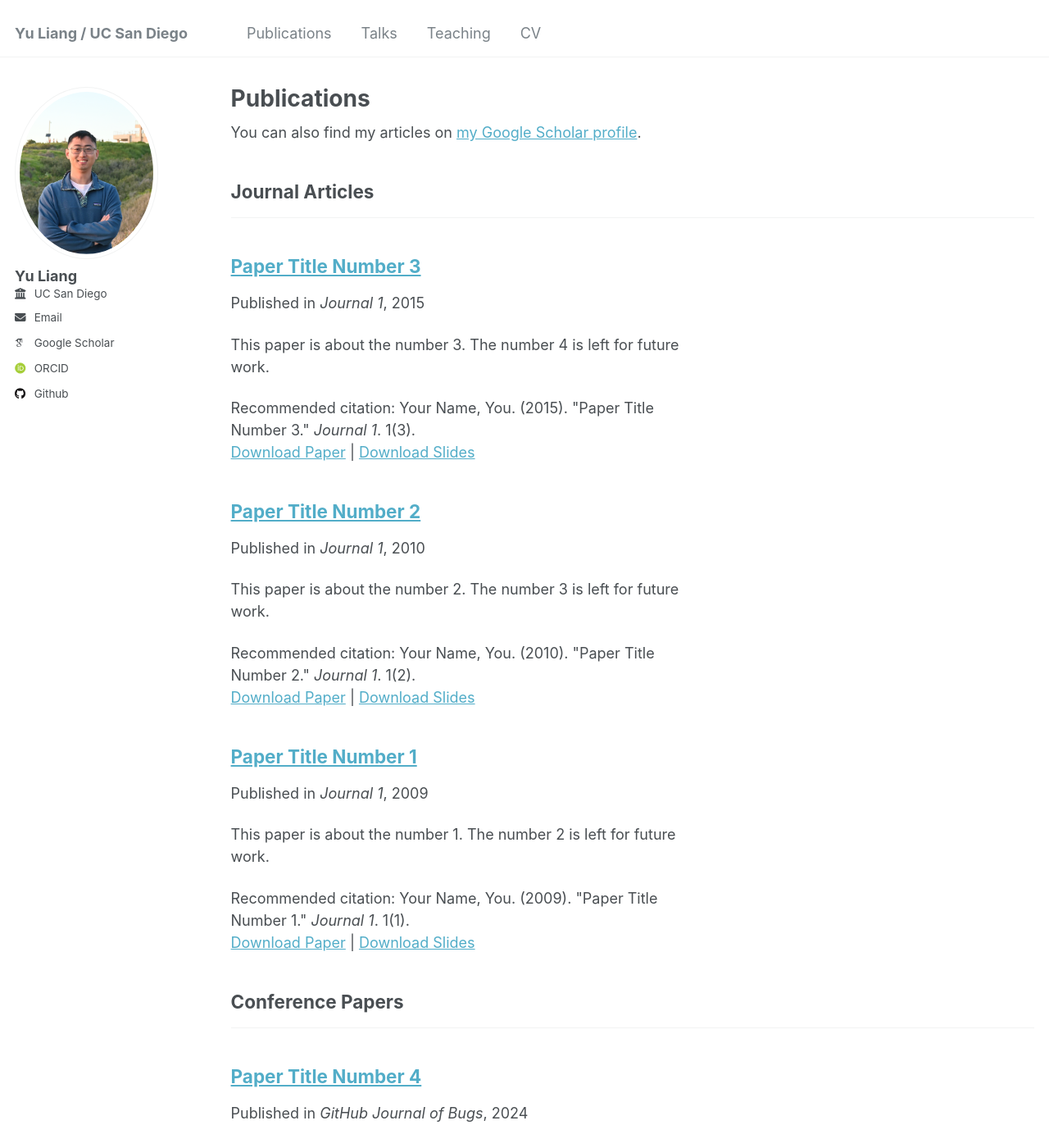
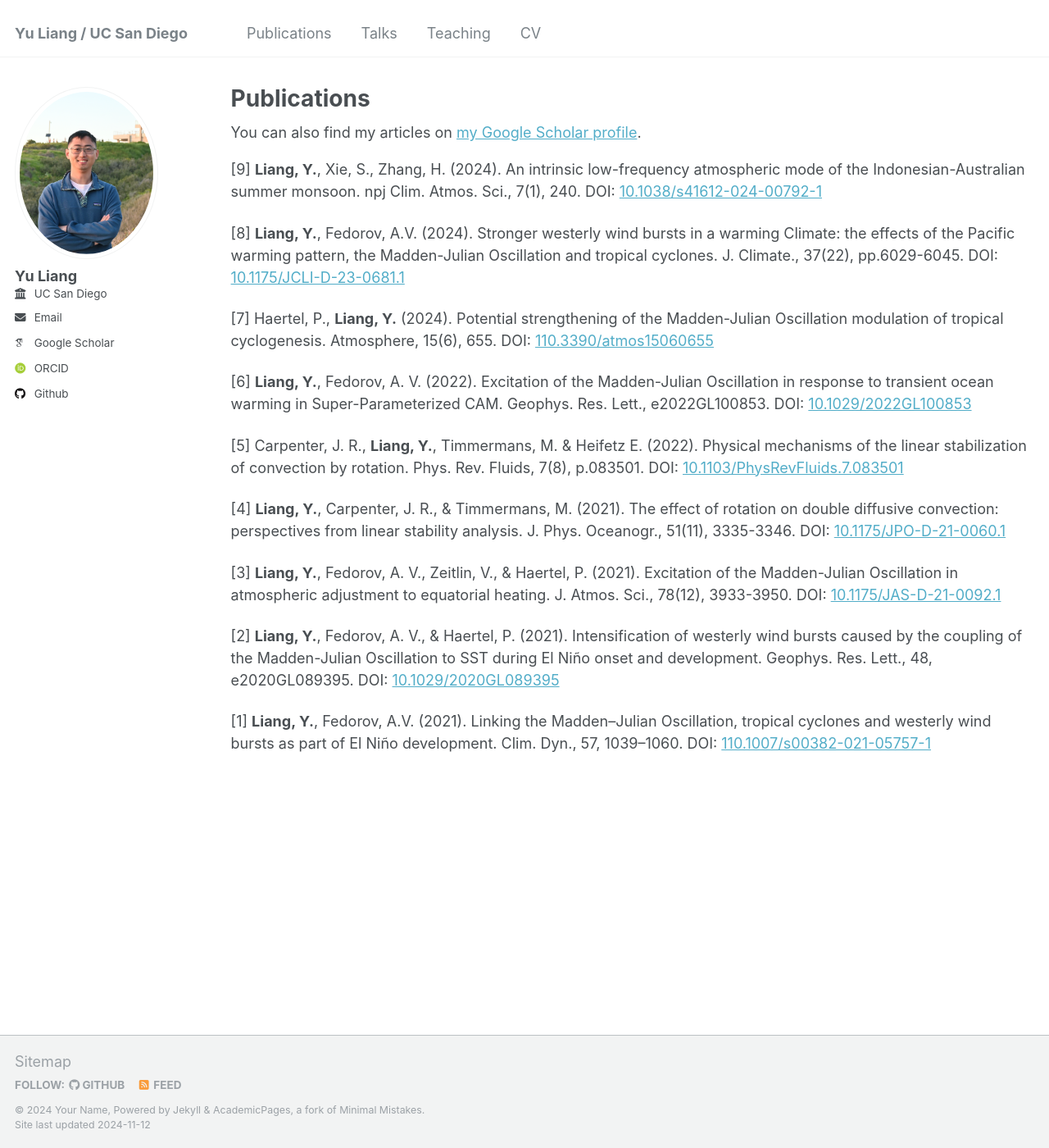
Before and after one commit to yuliang954/yuliang.github.io, a Jekyll site: the page built from _pages/publications.html, in a window 1280 px wide and 1400 px high. Shown: the whole window at 82% size. Built offline with Jekyll 4.4.1, drawn with Linux system fonts in a browser that asks for light colours; some web fonts are replaced; some of the changed text lies outside the part shown.

Commit message:
Update publications with DOI links

```diff
--- a/_pages/publications.html
+++ b/_pages/publications.html
@@ -11,7 +11,34 @@ author_profile: true
 
 {% include base_path %}
 
-<!-- New style rendering if publication categories are defined -->
+  <p> [9] <strong>Liang, Y.</strong>, Xie, S., Zhang, H. (2024). An intrinsic low-frequency atmospheric mode of the Indonesian-Australian summer monsoon. npj Clim. Atmos. Sci., 7(1), 240.
+    DOI: <a href="https://doi.org/10.1038/s41612-024-00792-1">10.1038/s41612-024-00792-1</a>
+
+  <p> [8] <strong>Liang, Y.</strong>, Fedorov, A.V. (2024). Stronger westerly wind bursts in a warming Climate: the effects of the Pacific warming pattern, the Madden-Julian Oscillation and tropical cyclones. J. Climate., 37(22), pp.6029-6045.
+    DOI: <a href="https://doi.org/10.1175/JCLI-D-23-0681.1">10.1175/JCLI-D-23-0681.1</a>
+
+  <p> [7] Haertel, P., <strong>Liang, Y.</strong> (2024). Potential strengthening of the Madden-Julian Oscillation modulation of tropical cyclogenesis. Atmosphere, 15(6), 655.
+    DOI: <a href="https://doi.org/10.3390/atmos15060655">110.3390/atmos15060655</a>
+
+  <p> [6] <strong>Liang, Y.</strong>, Fedorov, A. V. (2022). Excitation of the Madden-Julian Oscillation in response to transient ocean warming in Super-Parameterized CAM. Geophys. Res. Lett., e2022GL100853.
+    DOI: <a href="https://doi.org/10.1029/2022GL100853">10.1029/2022GL100853</a>
+
+  <p> [5] Carpenter, J. R., <strong>Liang, Y.</strong>, Timmermans, M. & Heifetz E. (2022). Physical mechanisms of the linear stabilization of convection by rotation. Phys. Rev. Fluids, 7(8), p.083501.
+    DOI: <a href="https://doi.org/10.1103/PhysRevFluids.7.083501">10.1103/PhysRevFluids.7.083501</a>
+
+  <p>[4] <strong>Liang, Y.</strong>, Carpenter, J. R., & Timmermans, M. (2021). The effect of rotation on double diffusive convection: perspectives from linear stability analysis. J. Phys. Oceanogr., 51(11), 3335-3346.
+    DOI: <a href="https://doi.org/10.1175/JPO-D-21-0060.1">10.1175/JPO-D-21-0060.1</a>
+
+  <p>[3] <strong>Liang, Y.</strong>, Fedorov, A. V., Zeitlin, V., & Haertel, P. (2021). Excitation of the Madden-Julian Oscillation in atmospheric adjustment to equatorial heating. J. Atmos. Sci., 78(12), 3933-3950.
+    DOI: <a href="https://doi.org/10.1175/JAS-D-21-0092.1">10.1175/JAS-D-21-0092.1</a>
+
+  <p>[2] <strong>Liang, Y.</strong>, Fedorov, A. V., & Haertel, P. (2021). Intensification of westerly wind bursts caused by the coupling of the Madden-Julian Oscillation to SST during El Niño onset and development. Geophys. Res. Lett., 48, e2020GL089395.
+    DOI: <a href=" https://doi.org/10.1029/2020GL089395">10.1029/2020GL089395</a>
+
+  <p>[1] <strong>Liang, Y.</strong>, Fedorov, A.V. (2021). Linking the Madden–Julian Oscillation, tropical cyclones and westerly wind bursts as part of El Niño development. Clim. Dyn., 57, 1039–1060.
+    DOI: <a href="https://doi.org/10.1007/s00382-021-05757-1">110.1007/s00382-021-05757-1</a>
+
+<!-- New style rendering if publication categories are defined
 {% if site.publication_category %}
   {% for category in site.publication_category  %}
     {% assign title_shown = false %}
@@ -31,3 +58,4 @@ author_profile: true
     {% include archive-single.html %}
   {% endfor %}
 {% endif %}
+-->
```
